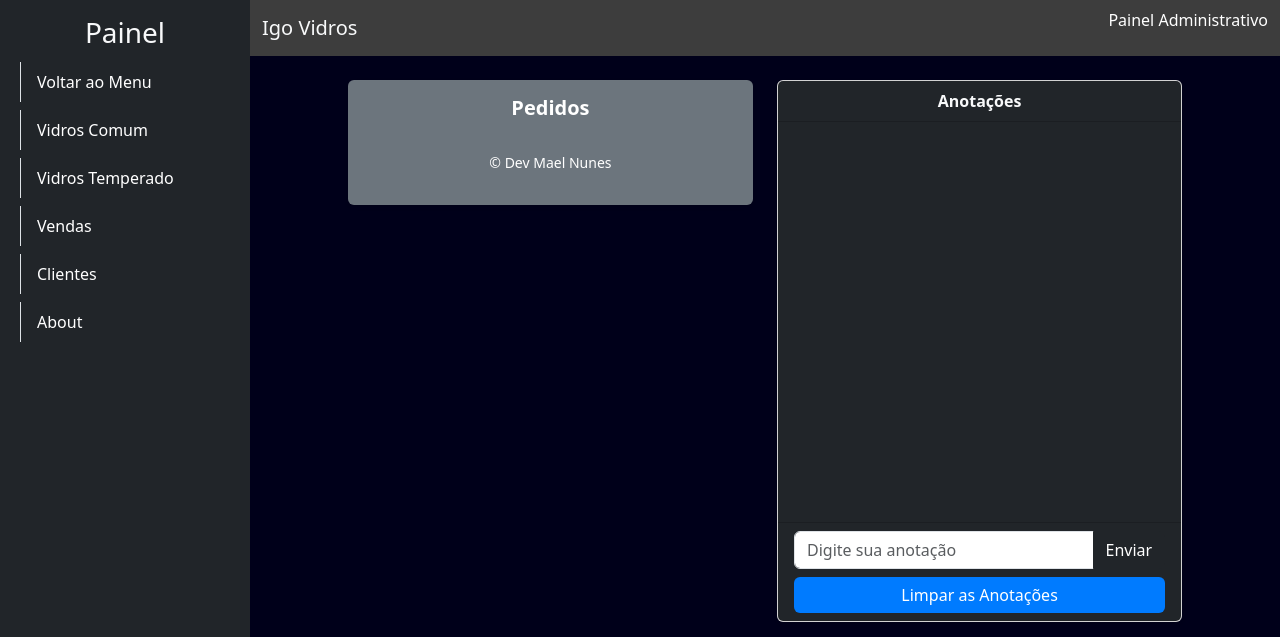
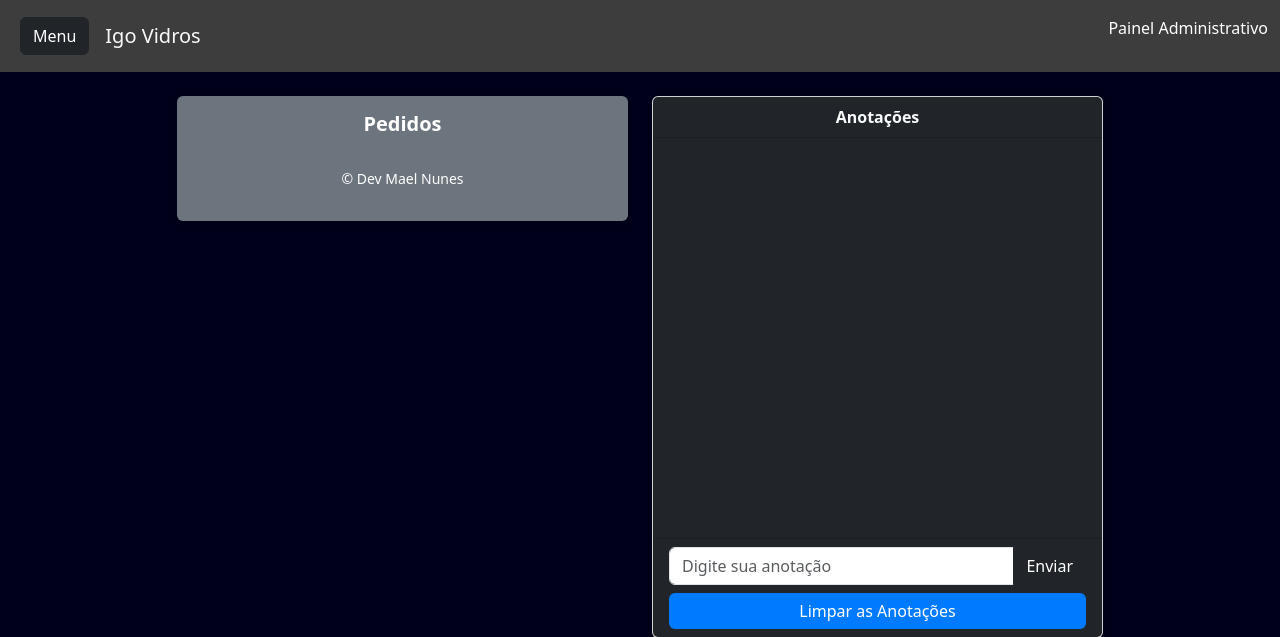
Before and after one commit to Tunzx64/deploy-igo-vidros, a Flask app: page / in a window 1280 px wide. Shown: the top 637 px of the page. Run offline with Flask 3, Linux system fonts and the light colour scheme.

Commit message:
Update base.html

```diff
--- a/templates/base.html
+++ b/templates/base.html
@@ -7,6 +7,7 @@
     <!-- Bootstrap CSS -->
     <link href="https://cdn.jsdelivr.net/npm/bootstrap@5.3.0-alpha1/dist/css/bootstrap.min.css" rel="stylesheet">
     <link rel="icon" href="{{ url_for('static', filename='uploads/images/89ef28b7e0626279343851a431dd3f07.jpg') }}" type="image/x-icon">
+
 
     <style>
         .shadow {
@@ -86,6 +87,7 @@
 <body class="bg-paleta">
     <!-- Sidebar -->
     <div class="d-flex">
+        <div class="collapse" id="sidebarMenu">
             <nav class="d-flex flex-column bg-dark p-3" style="width: 250px; height: 138vh;">
                 <h3 class="text-center text-light">Painel</h3>
                 <ul class="nav flex-column">
@@ -109,13 +111,18 @@
                     </li>
                 </ul>
             </nav>
+        </div>
 
         <!-- Main Content Area -->
         <div class="flex-grow-1">
             <!-- Top Navbar -->
             <nav class="navbar navbar-expand-lg nav-topo ">
                 <div class="container-fluid">
-                    <a class="navbar-brand text-light" href="#">Igo Vidros</a>
+                    <!-- Botão de Menu -->
+                    <button class="btn btn-dark m-2" type="button" data-bs-toggle="collapse" data-bs-target="#sidebarMenu" aria-expanded="false" aria-controls="sidebarMenu">
+                        Menu
+                    </button>
+                    <a class="navbar-brand text-light m-2" href="#">Igo Vidros</a>
                     <button class="navbar-toggler" type="button" data-bs-toggle="collapse" data-bs-target="#navbarNav" aria-controls="navbarNav" aria-expanded="false" aria-label="Toggle navigation">
                         <span class="navbar-toggler-icon"></span>
                     </button>
@@ -135,7 +142,7 @@
                 <div class="row justify-content-center">
                     <!-- Card de Pedidos -->
                     <div class="col-md-5">
-                        <div class="p-3 bg-secondary text-white rounded shadow-sm" style="max-height: 400px; overflow-auto;">
+                        <div class="p-3 bg-secondary text-white rounded shadow-sm" style="max-height: 400px overflow-auto;">
                             <h5 class="text-center mb-3">Pedidos</h5>
                             <ul class="list-group list-group-flush">
                                 {% for produto in pedidos %}
```
Lines whose indentation alone changed are shown as unchanged.
